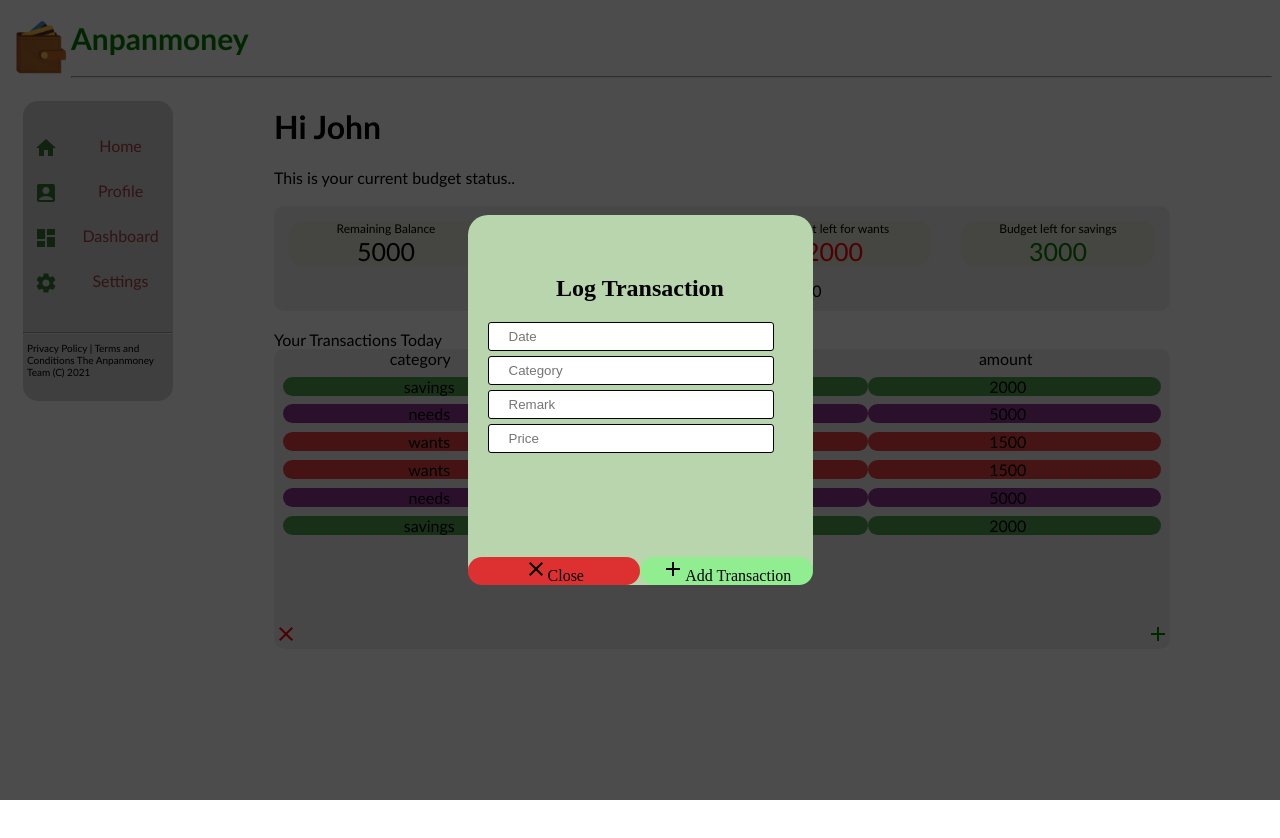
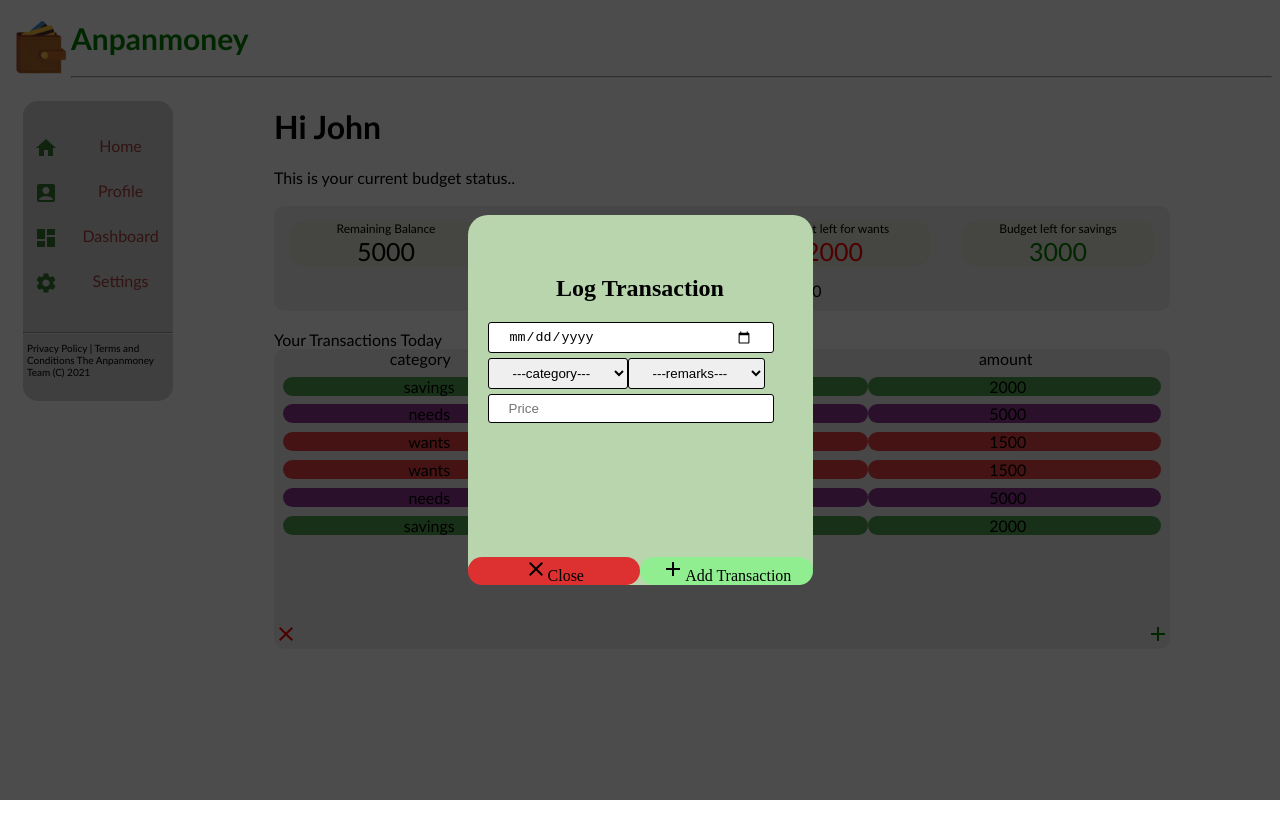
Before and after one commit to itsurtannies/anpanmoney-budgeting-app, a React (Create React App) app in the folder anpanmoneyv1/: page /home in a window 1280 px wide. Both pictures are taken after a click on the element 1158 px from the left and 635 px from the top of the page. Shown: the top 838 px of the page. Built offline with nearby package versions, Linux system fonts and the light colour scheme.

Commit message:
down drop date

```diff
--- a/anpanmoneyv1/src/components/pages/pagesComponents/addTPopup.css
+++ b/anpanmoneyv1/src/components/pages/pagesComponents/addTPopup.css
@@ -29,6 +29,7 @@
   padding: 6px 20px;
   margin-bottom: 5px;
 }
+
 .tBoxs{
   width: 93.5 %;
   border: 1px solid #000;
@@ -36,7 +37,6 @@
   padding: 6px 20px;
   margin-bottom: 5px;
 }
-
 .textbar {
   display: flex;
   flex-direction: row;
--- a/anpanmoneyv1/src/components/pages/pagesComponents/addTPopup.js
+++ b/anpanmoneyv1/src/components/pages/pagesComponents/addTPopup.js
@@ -4,7 +4,47 @@ import "./inputBox.css";
 import AddIcon from "@mui/icons-material/Add";
 import CloseIcon from "@mui/icons-material/Close";
 import { useState } from "react";
-function addTPopup(props) {
+import { getAccordionDetailsUtilityClass, getTextFieldUtilityClass } from "@mui/material";
+
+
+const remarkData = [
+{category:"savings"},
+{category:"needs"},
+{category:"wants"}
+]
+
+const needsData = [
+  {option: "a"},
+  {option: "b"},
+  {option: "c"},
+  {option: "d"}
+]
+const wantsData = [
+  {option: "a"},
+  {option: "b"},
+  {option: "c"},
+  {option: "d"}
+]
+const savingsData = [
+  {option: "a"},
+  {option: "b"},
+  {option: "c"},
+  {option: "d"}
+]
+
+var Selection;
+function AddTPopup(props) {
+  const[category,setCategory] = useState(" ")
+
+function getValue(val){
+
+  setCategory(val.target.value)
+  console.log(category)
+}
+
+  const[date,setDate] = useState()
+
+
   return props.trigger ? (
     <div className="popup">
       <div className="wholecontainer">
@@ -14,9 +54,25 @@ function addTPopup(props) {
               <h2 id="title">Log Transaction</h2>
             </center>
 
-            <input className="tBox" type="text" placeholder="Date"></input>
-            <input className="tBox" type="text" placeholder="Category"></input>
-            <input className="tBox" type="text" placeholder="Remark"></input>
+            <input className="tBox" type="date" onChange={e=>setDate(e.target.value)}></input>
+            <select className="tBoxs" onChange={getValue}>
+              <option className="placeholder">---category---</option>
+              {remarkData.map(x =>{
+                return(<option>{x.category}</option>)
+              })}
+            </select>
+            <select className="tBoxs">
+              <option className="placeholder">---remarks---</option>
+              {category === "savings" && savingsData.map(x =>{
+                return(<option>{x.option}</option>)
+              })}
+              {category === "needs" && needsData.map(x =>{
+                return(<option>{x.option}</option>)
+              })}
+              {category === "wants" && wantsData.map(x =>{
+                return(<option>{x.option}</option>)
+              })}
+            </select>
             <input className="tBox" type="text" placeholder="Price"></input>
           </form>
           <div className="addIcon">
@@ -41,4 +97,4 @@ function addTPopup(props) {
   );
 }
 
-export default addTPopup;
+export default AddTPopup;
```
